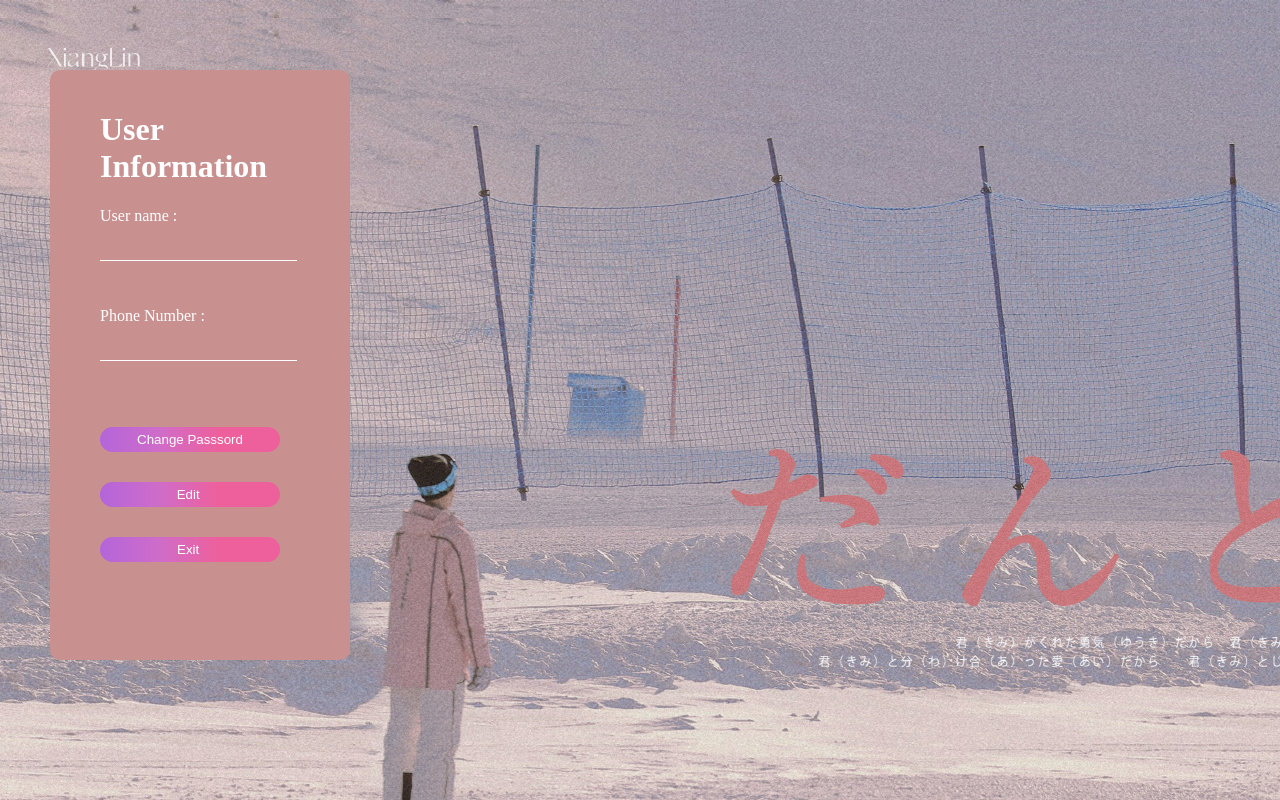
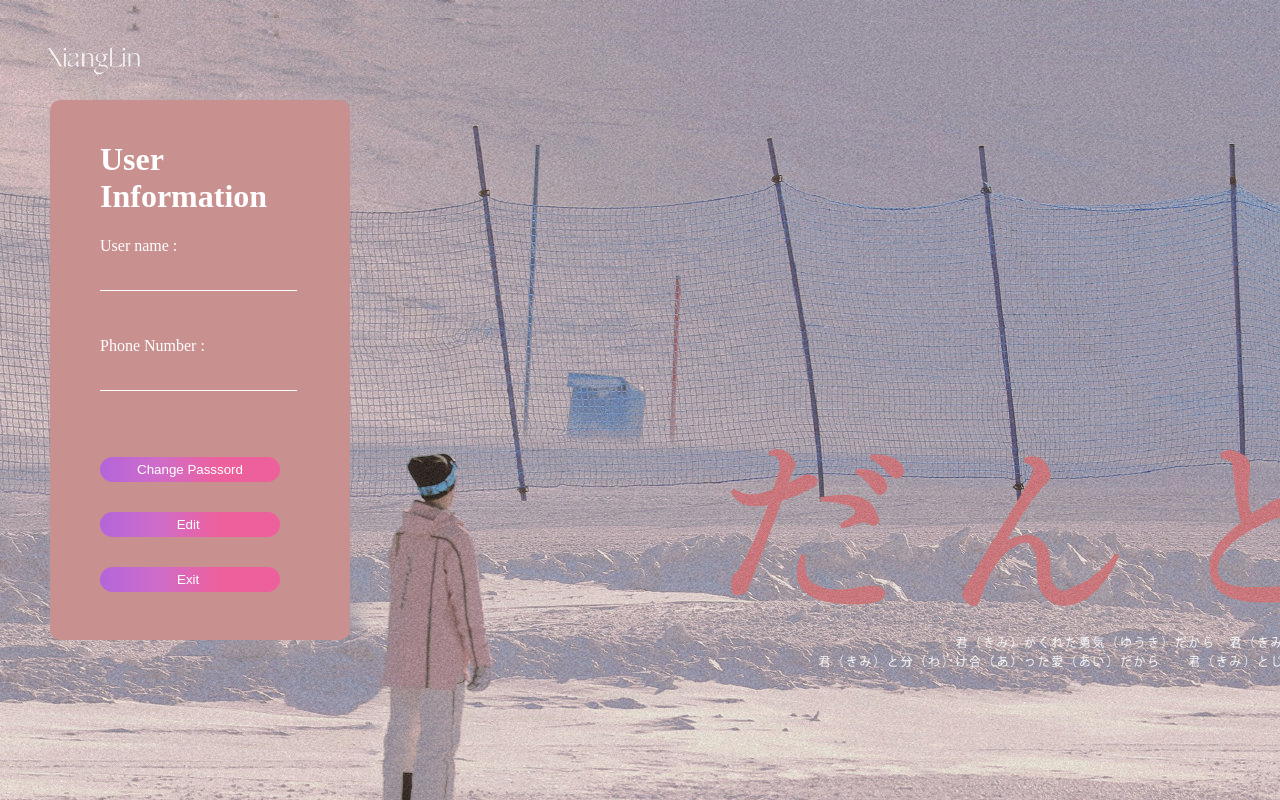
Before and after one commit to ShengzhanHuang/Intelligent-Temperature-Door-Lock, a PHP site: page /main.html in a window 1280 px wide. Run offline with PHP 8.4, Linux system fonts and the light colour scheme.

Commit message:
Update mainstyle.css

```diff
--- a/Main/css/mainstyle.css
+++ b/Main/css/mainstyle.css
@@ -10,12 +10,12 @@ body
 #bigBox
 {
     margin: 0 auto;
-    margin-top: 70px;
+    margin-top: 100px;
     margin-left: 50px;
     padding: 20px 50px;
     background-color: #c99090;
     width: 200px;
-    height: 550px;
+    height: 500px;
     border-radius: 10px;
 }
 
@@ -59,3 +59,9 @@ body
     border-radius: 20px;
     background-image: linear-gradient(to right,#b8cbb8 0%, #b8cbb8 0%, #b465da 0%, #cf6cc9 33%, #ee609c 66%, #ee609c 100%);
 }
+
+#bigBox .inputBox span
+{
+    margin-top: 20px;
+    color:white;
+}
```
